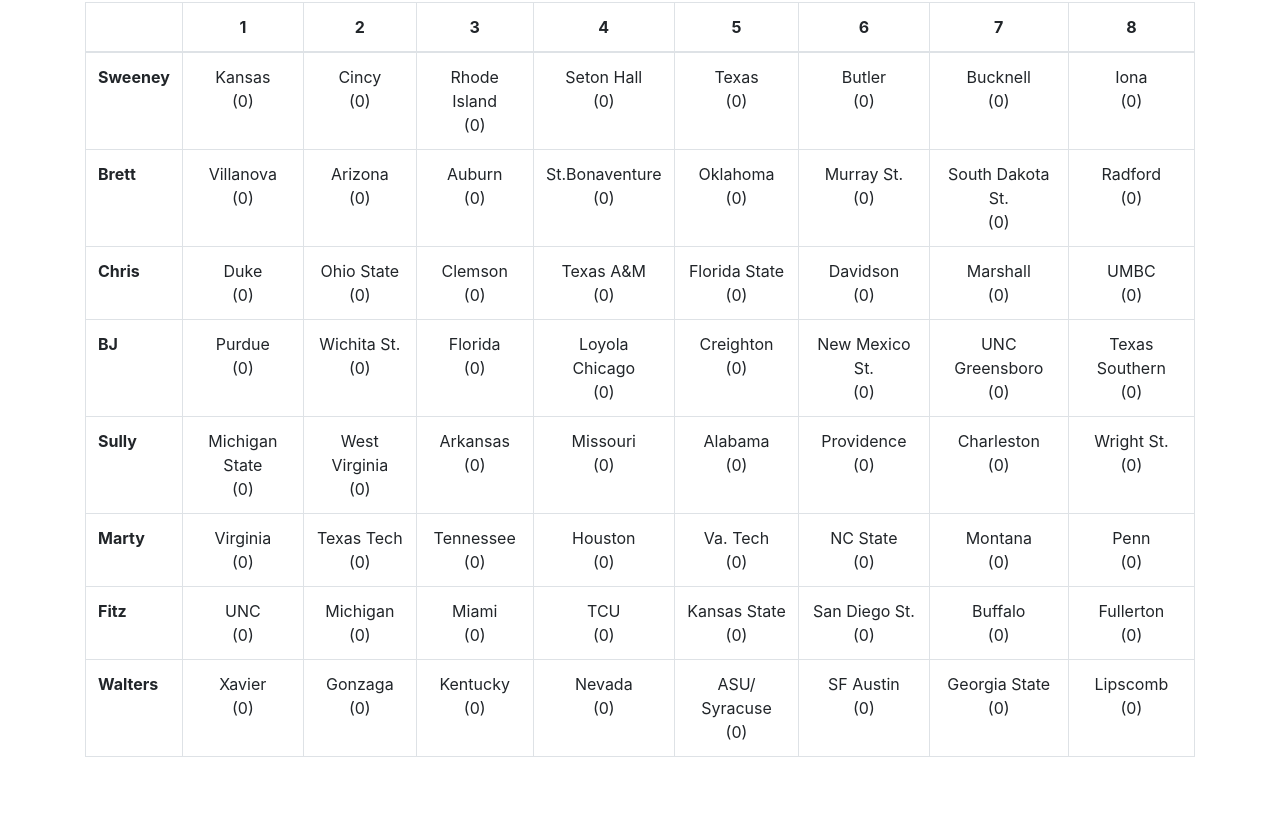
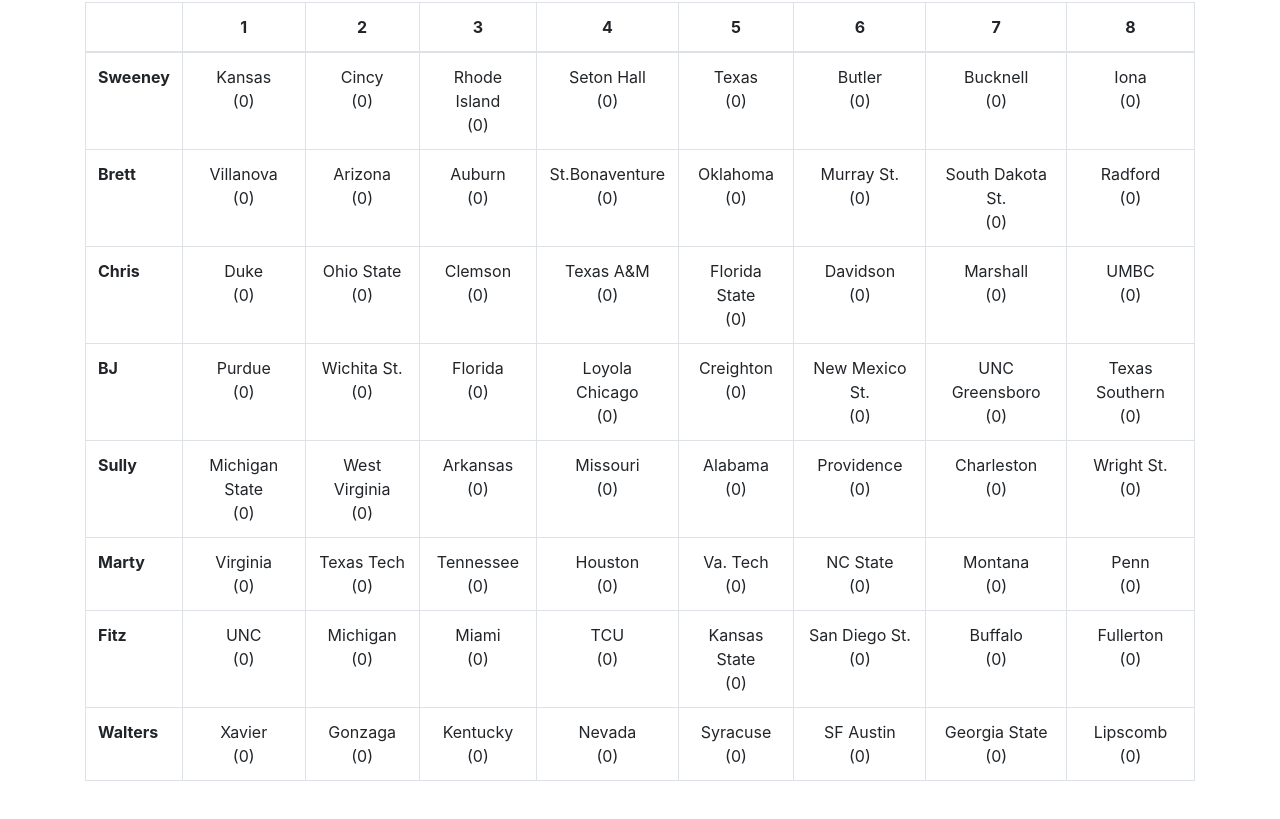
Before and after one commit to Fitzonreee/march-madness, a plain HTML site: page index.html in a window 1280 px wide. Shown: the part 788-1607 px from the top of the page. Drawn offline with nearby package versions, Linux system fonts and the light colour scheme.

Commit message:
Syracuse beat ASU

```diff
--- a/index.html
+++ b/index.html
@@ -373,7 +373,7 @@
                   <div>(0)</div>
                 </td>
                 <td class="text-center">
-                  <div>ASU/ Syracuse</div>
+                  <div>Syracuse</div>
                   <div>(0)</div>
                 </td>
                 <td class="text-center">
```
